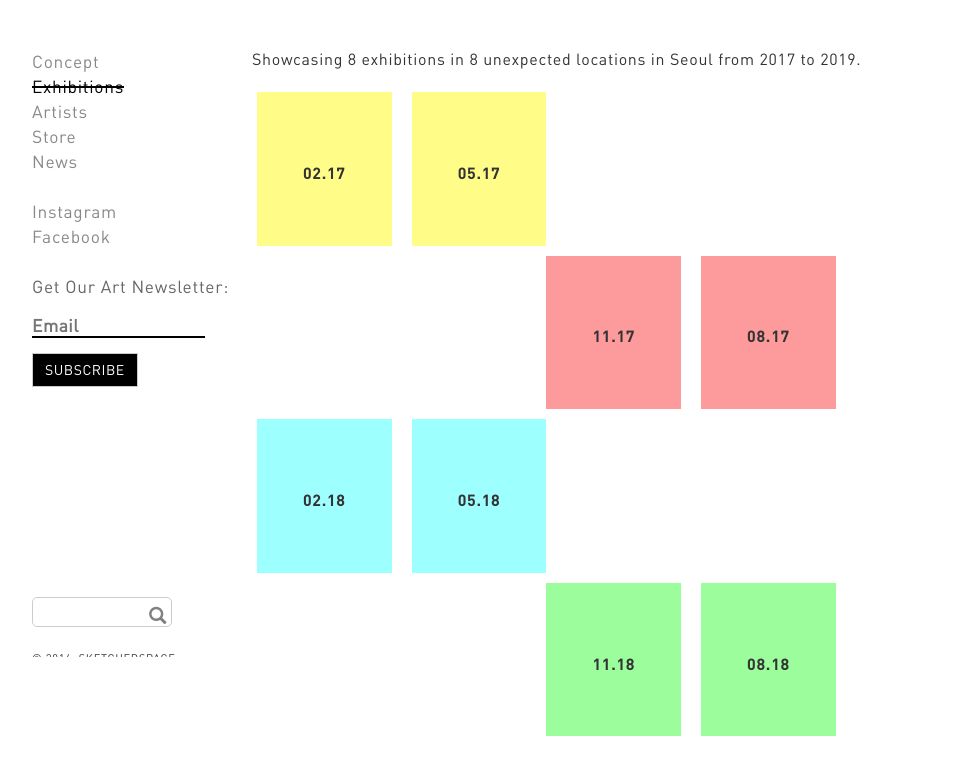
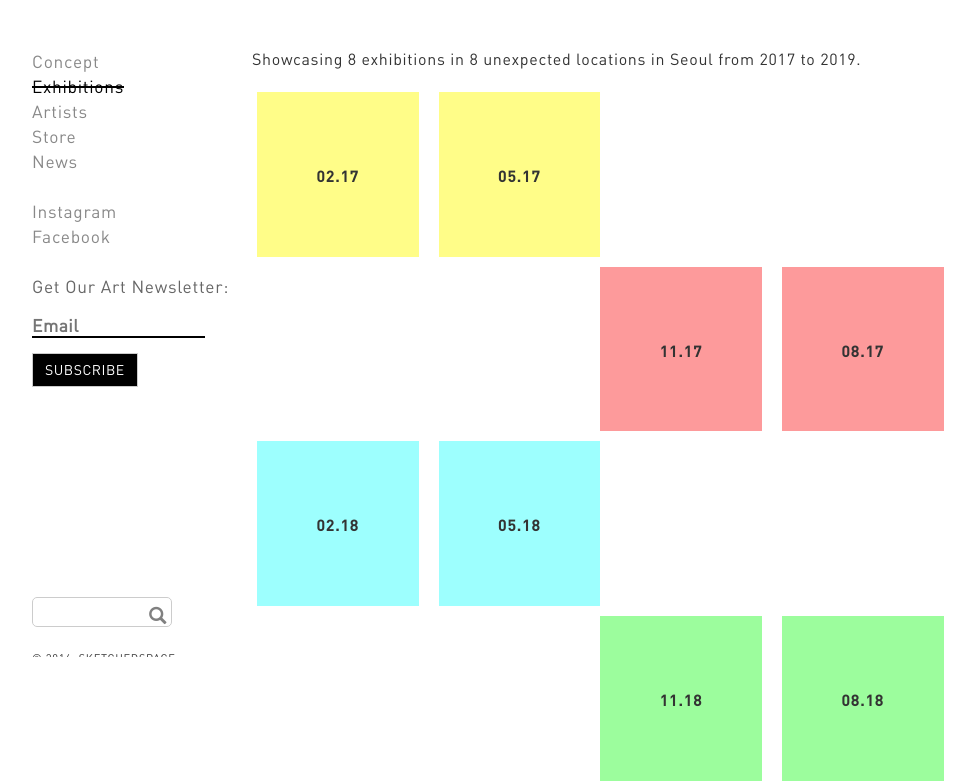
Before and after one commit to danielobembe/sketchedspace, a website: page exhibitions.html in a window 1280 px wide. Shown: the part 128-909 px from the top of the page, without its empty margins (28-1003 px from the left). Before the commit the page ends 864 px from the top, so only its background shows below. Drawn offline with nearby package versions, Linux system fonts and the light colour scheme.

Commit message:
Modified dimensions of exhibition boxes. Made more squared.

```diff
--- a/app.js
+++ b/app.js
@@ -20,6 +20,10 @@ app.get('/artist_original', function(req, res) {
 
 app.get('/artist_vertical', function(req, res) {
   res.sendFile(path.join(__dirname + '/artist_vertical.html'));
+});
+
+app.get('/exhibitions_experiment', function(req, res) {
+  res.sendFile(path.join(__dirname + '/exhibitions_experiment.html'));
 });
 /** TEST ROUTES -- END **/
 
--- a/exhibitions.html
+++ b/exhibitions.html
@@ -69,32 +69,10 @@
                     <div class="row">
                         <div class="col-xs-12">
                             <div class="row">
-                                <div class="col-xs-12 col-sm-6 col-md-2 exhibition exhibition-yellow col-sm-push-3 col-md-push-0"><div class="eng">02.17</div></div>
-                                <div class="col-xs-12 col-sm-6 col-md-2 exhibition exhibition-yellow col-sm-push-3 col-md-push-0"><div class="eng">05.17</div></div>
-                                <div class="hidden-xs hidden-sm col-md-2 exhibition exhibition-blank"><div class="eng"></div></div>
-                                <div class="hidden-xs hidden-sm col-md-2 exhibition exhibition-blank"><div class="eng"></div></div>
-                            </div>
-                        </div>
-                    </div>
-
-<!--
-                    <div clas="row">
-                        <div class="col-xs-12">
-                            <div class="row">
-                                <div class="col-xs-12 col-sm-6 col-md-2 pull-right exhibition exhibition-pink"><div class="eng">11.17</div></div>
-                                <div class="col-xs-12 col-sm-6 col-md-2 pull-right exhibition exhibition-pink"><div class="eng">08.17</div></div>
-                            </div>
-                        </div>
-                    </div>
--->
-
-                    <div class="row">
-                        <div class="col-xs-12">
-                            <div class="row">
-                                <div class="hidden-xs hidden-sm col-md-2  exhibition exhibition-blank"><div class="eng"></div></div>
-                                <div class="hidden-xs hidden-sm col-md-2  exhibition exhibition-blank"><div class="eng"></div></div>
-                                <div class="col-xs-12 col-sm-6 col-md-2  exhibition exhibition-pink col-sm-push-3 col-md-push-0"><div class="eng">11.17</div></div>
-                                <div class="col-xs-12 col-sm-6 col-md-2  exhibition exhibition-pink col-sm-push-3 col-md-push-0"><div class="eng">08.17</div></div>
+                                <div class="col-xs-12 col-sm-6 col-md-2 exhibition exhibition-yellow col-sm-push-3 col-md-push-0 aspect_container"><div class="eng">02.17</div></div>
+                                <div class="col-xs-12 col-sm-6 col-md-2 exhibition exhibition-yellow col-sm-push-3 col-md-push-0 aspect_container"><div class="eng">05.17</div></div>
+                                <div class="hidden-xs hidden-sm col-md-2 exhibition exhibition-blank aspect_container"><div class="eng"></div></div>
+                                <div class="hidden-xs hidden-sm col-md-2 exhibition exhibition-blank aspect_container"><div class="eng"></div></div>
                             </div>
                         </div>
                     </div>
@@ -102,10 +80,10 @@
                     <div class="row">
                         <div class="col-xs-12">
                             <div class="row">
-                                <div class="col-xs-12 col-sm-6 col-md-2 exhibition exhibition-blue col-sm-push-3 col-md-push-0"><div class="eng">02.18</div></div>
-                                <div class="col-xs-12 col-sm-6 col-md-2 exhibition exhibition-blue col-sm-push-3 col-md-push-0"><div class="eng">05.18</div></div>
-                                <div class="hidden-xs hidden-sm col-md-2 exhibition exhibition-blank"><div class="eng"></div></div>
-                                <div class="hidden-xs hidden-sm col-md-2 exhibition exhibition-blank"><div class="eng"></div></div>
+                                <div class="hidden-xs hidden-sm col-md-2  exhibition exhibition-blank aspect_container"><div class="eng"></div></div>
+                                <div class="hidden-xs hidden-sm col-md-2  exhibition exhibition-blank aspect_container"><div class="eng"></div></div>
+                                <div class="col-xs-12 col-sm-6 col-md-2  exhibition exhibition-pink col-sm-push-3 col-md-push-0 aspect_container"><div class="eng">11.17</div></div>
+                                <div class="col-xs-12 col-sm-6 col-md-2  exhibition exhibition-pink col-sm-push-3 col-md-push-0 aspect_container"><div class="eng">08.17</div></div>
                             </div>
                         </div>
                     </div>
@@ -113,15 +91,28 @@
                     <div class="row">
                         <div class="col-xs-12">
                             <div class="row">
-                                <div class="hidden-xs hidden-sm col-md-2  exhibition exhibition-blank" ><div class="eng"></div></div>
-                                <div class="hidden-xs hidden-sm col-md-2  exhibition exhibition-blank"><div class="eng"></div></div>
-                                <div class="col-xs-12 col-sm-6 col-md-2  exhibition exhibition-green col-sm-push-3 col-md-push-0" ><div class="eng">11.18</div></div>
-                                <div class="col-xs-12 col-sm-6 col-md-2  exhibition exhibition-green col-sm-push-3 col-md-push-0"><div class="eng">08.18</div></div>
+                                <div class="col-xs-12 col-sm-6 col-md-2 exhibition exhibition-blue col-sm-push-3 col-md-push-0 aspect_container"><div class="eng">02.18</div></div>
+                                <div class="col-xs-12 col-sm-6 col-md-2 exhibition exhibition-blue col-sm-push-3 col-md-push-0 aspect_container"><div class="eng">05.18</div></div>
+                                <div class="hidden-xs hidden-sm col-md-2 exhibition exhibition-blank aspect_container"><div class="eng"></div></div>
+                                <div class="hidden-xs hidden-sm col-md-2 exhibition exhibition-blank aspect_container"><div class="eng"></div></div>
+                            </div>
+                        </div>
+                    </div>
+
+                    <div class="row">
+                        <div class="col-xs-12">
+                            <div class="row">
+                                <div class="hidden-xs hidden-sm col-md-2  exhibition exhibition-blank aspect_container" ><div class="eng"></div></div>
+                                <div class="hidden-xs hidden-sm col-md-2  exhibition exhibition-blank aspect_container"><div class="eng"></div></div>
+                                <div class="col-xs-12 col-sm-6 col-md-2  exhibition exhibition-green col-sm-push-3 col-md-push-0 aspect_container" ><div class="eng">11.18</div></div>
+                                <div class="col-xs-12 col-sm-6 col-md-2  exhibition exhibition-green col-sm-push-3 col-md-push-0 aspect_container"><div class="eng">08.18</div></div>
                             </div>
                         </div>
                     </div>
 
                     <!-- Content Ends Here-->
+                        </div>
+                    </div>
                 </div>
 
             </div>
--- a/public/assets/css/core.css
+++ b/public/assets/css/core.css
@@ -1270,10 +1270,9 @@ section#contents.mailnews div.description {
     float:right;
 }
 .exhibition {
-/*    height: 100px;*/
-/*    position: relative;*/
-    height: 12vmax;
-    width: 20vmax;
+/*    height: 12vmax;*/
+/*    width: 20vmax;*/
+    position: relative;
     vertical-align: middle;
     text-align: center;
     line-height: 100px;
@@ -1286,21 +1285,9 @@ section#contents.mailnews div.description {
 /*    background-color:aliceblue;*/
     height: 80%;
     position: relative;
-    top: 20%;
+    top: 34px;
     font-family: 'din-bold', sans-serif;
 }
-
-/*
-.exhibition > div > p {
-    display: block;
-    position: relative;
-    max-width: 40%;
-    max-height: 40%;
-    margin: 0 auto;
-    background-color: aquamarine;
-    margin-bottom: 10%;
-}
-*/
 .exhibition-yellow{background-color:#fffd88;}
 .exhibition-pink{background-color: #fd9a9b;}
 .exhibition-blue{background-color: #9dfffe;}
@@ -1399,6 +1386,7 @@ section#contents .row .col-sm-10 .project .text > li {
     max-width: 680px;
     height: 900px;
     margin-left: 0;
+/*    top: 50%;*/
 /*    background-color: aliceblue;*/
 }
 #index-main {
@@ -1440,3 +1428,35 @@ header > h1 > a > span {
     vertical-align: top;
 }
 */
+
+
+
+
+
+
+#container {
+    display: inline-block;
+    position: relative;
+    width: 50%;
+}
+
+#dummy {
+    margin-top: 75%; /* 4:3 aspect ratio */
+/*    background-color: red;*/
+}
+
+#element {
+    position: absolute;
+    top: 0;
+    bottom: 0;
+    left: 0;
+    right: 0;
+    background-color: silver;
+}
+
+
+
+div.row > div.aspect_container {
+    width:20%;
+    padding-bottom: 8%;
+}
```
Also changed, not shown: 1 other file.
